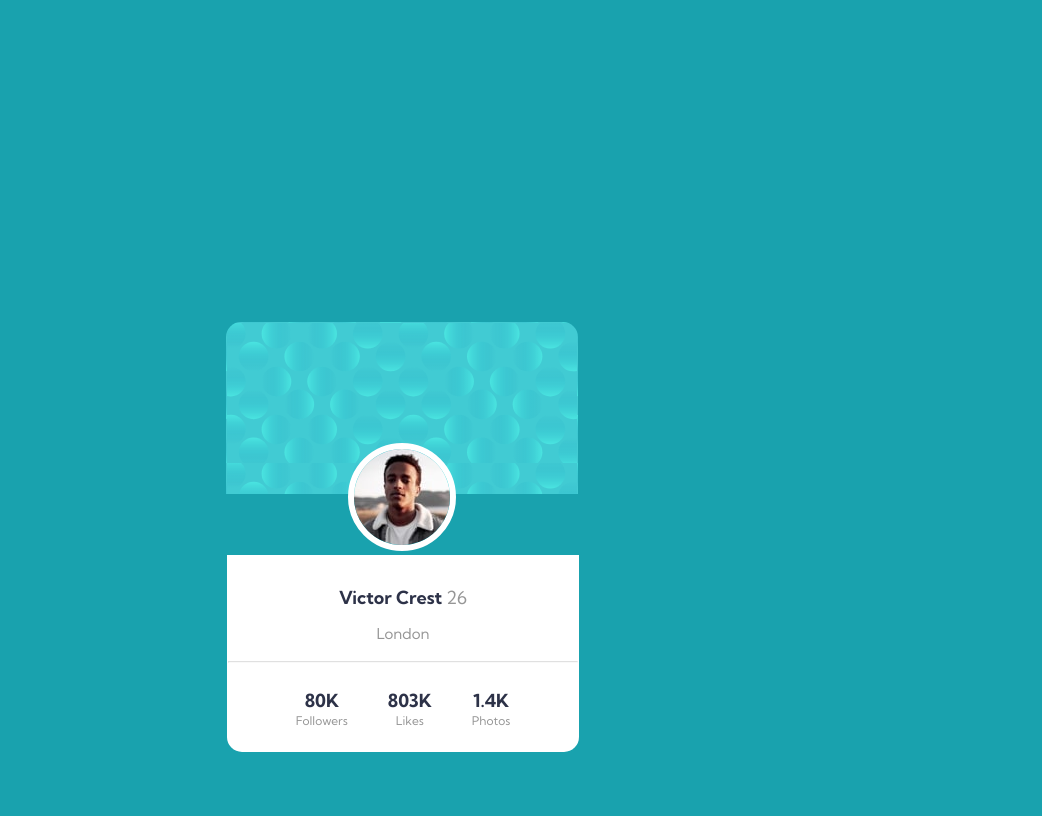
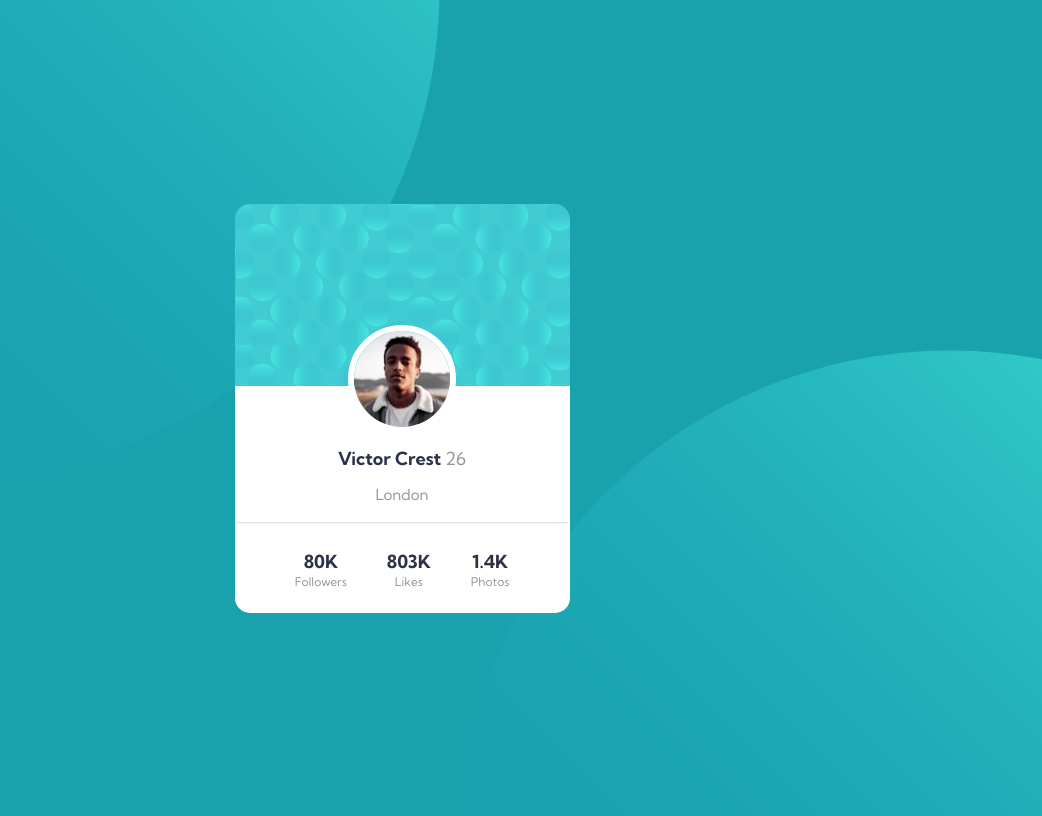
Before and after one commit to mpham-12/profile-card-component-main, a plain HTML site: page index.html in a window 1280 px wide. Shown: the whole page, without its empty margins (238-1280 px from the left). Drawn offline with Linux system fonts and the light colour scheme.

Commit message:
background fixed
done

```diff
--- a/app.css
+++ b/app.css
@@ -10,43 +10,58 @@ background-color: hsl(185, 75%, 39%);
     align-items: center;
     min-height: 100vh;
     text-align: center;
-}
-
-.card-bottom {
-display: flex;
-flex-direction: column;
-background-color: white;
-border: 1px solid transparent;
-padding-top: 30px;
-border-bottom-left-radius: 15px;
-border-bottom-right-radius: 15px;
-width: 350px;
-
+    background-image: url("images/bg-pattern-top.svg"), url("images/bg-pattern-top.svg");
+    background-repeat: no-repeat, no-repeat;
+    background-position: -300px -500px, 700px 350px ;
 
 
 
 
 
 }
+.top-bg {
+    display: flex;
+
+
+
+}
+.bottom-bg {
+
+    position: relative;
+    top: 500px;
+    right: 200px;
+
+}
+
+.card {
+    width: 335px;
+}
+
+.card-bottom {
+display: flex;
+flex-direction: column;
+background: white;
+border: 1px solid transparent;
+padding-top: 60px;
+border-bottom-left-radius: 15px;
+border-bottom-right-radius: 15px;
+
+}
+
 .card-header {
-    background-image: url(images/bg-pattern-card.svg);
-    height: 50px;
+    background-color: white;
     padding-top: 120px;
     border: 1px solid transparent;
     border-top-left-radius: 15px;
     border-top-right-radius: 15px;
-    width: 350px;
+    height: 60px;
+    background-image: url(images/bg-pattern-card.svg);
+
 
 }
 
-.top-bg {
-    display: flex;
 
 
-}
-.bottom-bg {
-    display: flex;
-}
 .pic {
 
     border: 6px solid white;
@@ -97,3 +112,10 @@ hr {
     color: hsl(0, 0%, 59%);
 padding: 20px 20px ;
 }
+
+@media (max-width: 1000px) {
+    body {
+        background-repeat: no-repeat, no-repeat;
+        background-position: -600px -600px, 200px 450px ;
+    }
+}
--- a/index.html
+++ b/index.html
@@ -17,16 +17,14 @@
 </head>
 
 <body>
-  <!-- <img src="images/bg-pattern-top.svg" alt="" class="top-bg"> -->
   <div class="card">
-  <div class="card-header">
+  <div class="card-header" id="card-header">
+    <div class="profile-pic">
+      <img class="pic" src="images/image-victor.jpg" alt="Victor's profile picture">
+    </div>
+  </div>
+<div class="card-bottom" >
 
-    <div class="profile-pic">
-
-      <img class="pic" src="images/image-victor.jpg" alt="Victor's profile picture">
-
-    </div>
-<div class="card-bottom">
       <div class="bio">
         <span class="name"> Victor Crest</span>
         <span class="age"> 26</span>
@@ -50,10 +48,9 @@
         </div>
       </div>
     </div>
-  </div>
+
 </div>
 
-  <!-- <img src="images/bg-pattern-bottom.svg" alt="" class="bottom-bg"> -->
 </body>
 
 </html>
```
